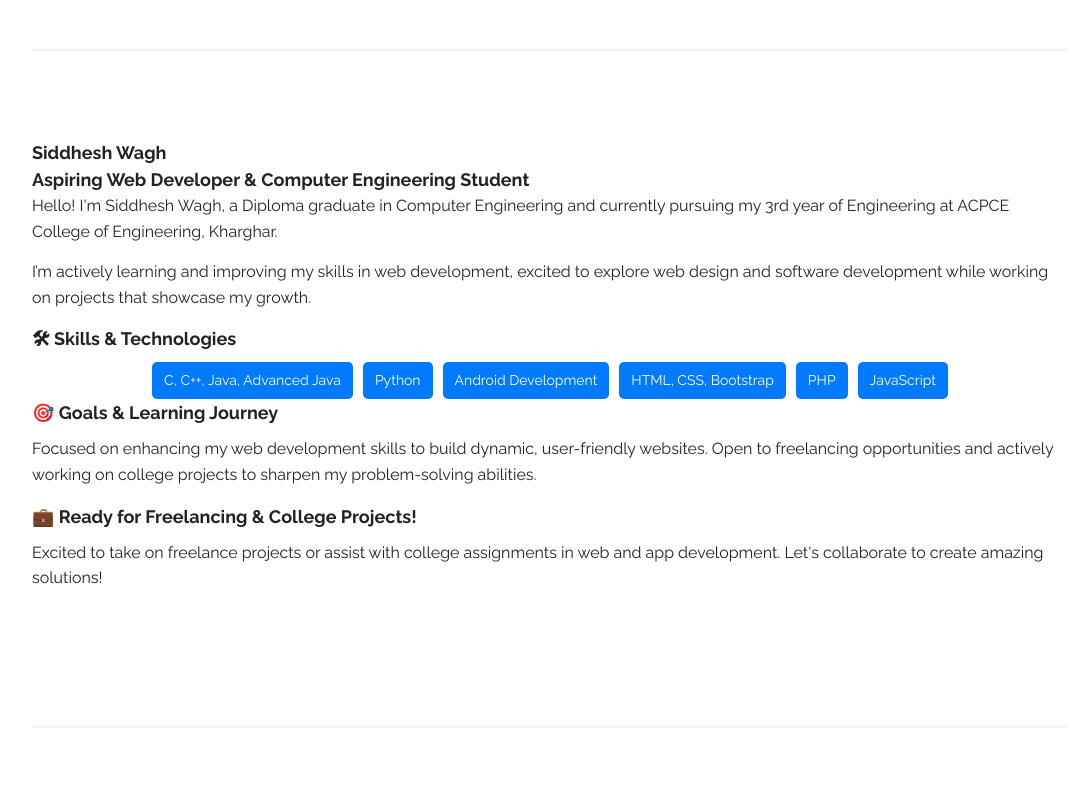
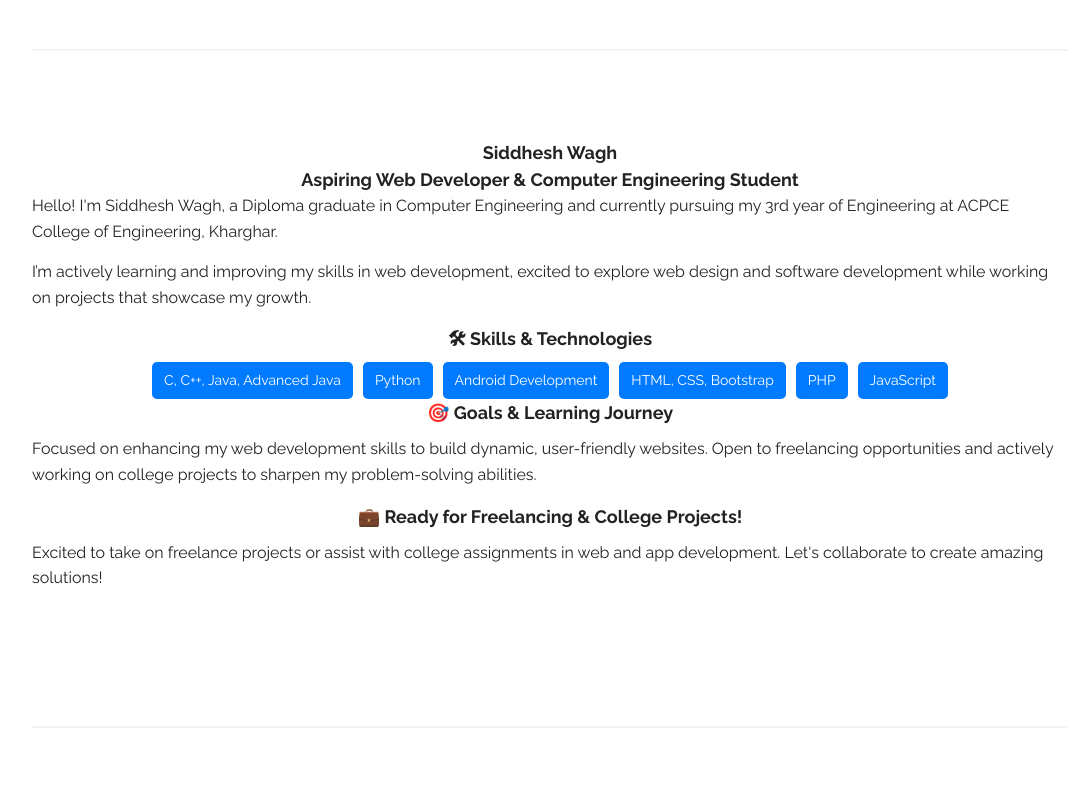
Before and after one commit to siddhesh-wagh/portfolio, a plain HTML site: page index.html in a window 1280 px wide. Shown: the part 2060-2860 px from the top of the page, without its empty margins (90-1174 px from the left). Drawn offline with Linux system fonts and the light colour scheme; a small style sheet from the web is missing.

Commit message:
centered

```diff
--- a/index.html
+++ b/index.html
@@ -265,41 +265,40 @@
       ></a>
     </section>
 
-    <!-- projects sections ends here -->
+    <!-- About Section -->
     <section id="about" class="container">
       <div class="division"></div>
-      <div class="content-text">
+
+      <div class="content-text" style="text-align: center">
         <h2>Introduction</h2>
         <p>A short insight into my journey.</p>
       </div>
-    <!-- </section> -->
 
-    <!-- About starts -->
-    <!-- <section id="about-section"> -->
-      <!-- <div class="about-container"> -->
       <div class="division"></div>
-        <p class="about-subtitle">
-          <strong
-            >Siddhesh Wagh <br />
-            Aspiring Web Developer & Computer Engineering Student</strong
-          >
+
+      <p class="about-subtitle" style="text-align: center">
+        <strong>
+          Siddhesh Wagh <br />
+          Aspiring Web Developer & Computer Engineering Student
+        </strong>
       </p>
 
       <p class="about-text">
-          Hello! I'm Siddhesh Wagh, a Diploma graduate in Computer Engineering
-          and currently pursuing my 3rd year of Engineering at ACPCE College of
+        Hello! I'm Siddhesh Wagh, a Diploma graduate in Computer Engineering and
+        currently pursuing my 3rd year of Engineering at ACPCE College of
         Engineering, Kharghar.
       </p>
 
       <p class="about-text">
         I’m actively learning and improving my skills in web development,
-          excited to explore web design and software development while working
-          on projects that showcase my growth.
+        excited to explore web design and software development while working on
+        projects that showcase my growth.
       </p>
 
-        <div class="about about-skills">
-          <h3 class="about-heading">🛠 Skills & Technologies</h3>
-          <div class="about-tags">
+      <h3 class="about-heading" style="text-align: center">
+        🛠 Skills & Technologies
+      </h3>
+      <div class="about-tags" style="text-align: center">
         <span class="about-tag">C, C++, Java, Advanced Java</span>
         <span class="about-tag">Python</span>
         <span class="about-tag">Android Development</span>
@@ -307,29 +306,24 @@
         <span class="about-tag">PHP</span>
         <span class="about-tag">JavaScript</span>
       </div>
-        </div>
 
-        <div class="about about-goals">
-          <h3 class="about-heading">🎯 Goals & Learning Journey</h3>
+      <h3 class="about-heading" style="text-align: center">
+        🎯 Goals & Learning Journey
+      </h3>
       <p class="about-text">
         Focused on enhancing my web development skills to build dynamic,
-            user-friendly websites. Open to freelancing opportunities and
-            actively working on college projects to sharpen my problem-solving
-            abilities.
+        user-friendly websites. Open to freelancing opportunities and actively
+        working on college projects to sharpen my problem-solving abilities.
       </p>
-        </div>
 
-        <div class="about about-freelance">
-          <h3 class="about-heading">
+      <h3 class="about-heading" style="text-align: center">
         💼 Ready for Freelancing & College Projects!
       </h3>
       <p class="about-text">
-            Excited to take on freelance projects or assist with college
-            assignments in web and app development. Let's collaborate to create
-            amazing solutions!
+        Excited to take on freelance projects or assist with college assignments
+        in web and app development. Let's collaborate to create amazing
+        solutions!
       </p>
-        </div>
-      </div>
     </section>
 
     <!-- About ends -->
@@ -339,8 +333,12 @@
       <div class="division"></div>
       <div class="content-text">
         <h2>Contact</h2>
-        <p>Let's connect and collaborate!</p><hr><br>
-        <a href="mailto:siddhesh.01092004@gmail.com">Email: siddhesh.01092004@gmail.com</a>
+        <p>Let's connect and collaborate!</p>
+        <hr />
+        <br />
+        <a href="mailto:siddhesh.01092004@gmail.com"
+          >Email: siddhesh.01092004@gmail.com</a
+        >
         <h4>Contact: 9321799901</h4>
       </div>
     </section>
```
Lines whose indentation alone changed are shown as unchanged.
